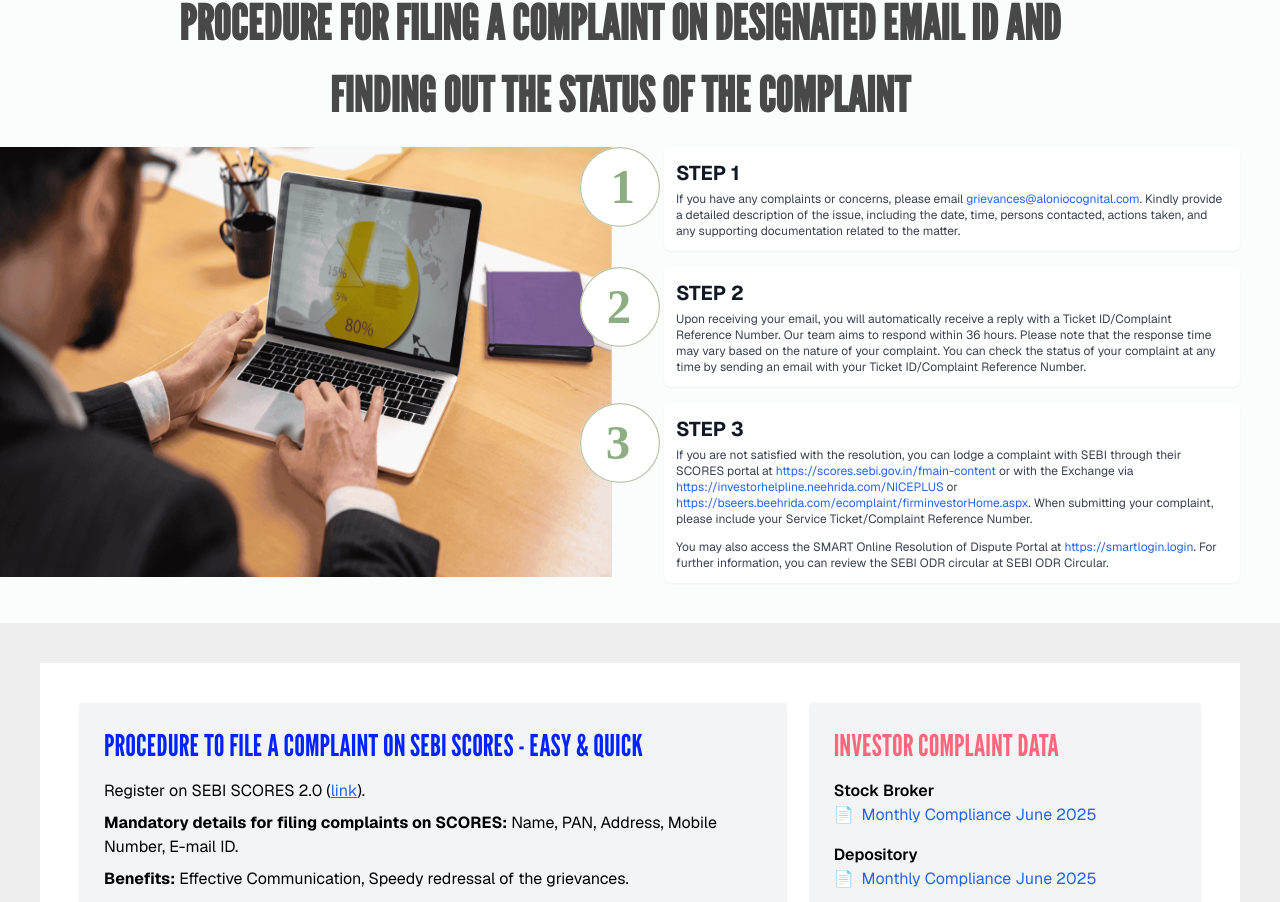
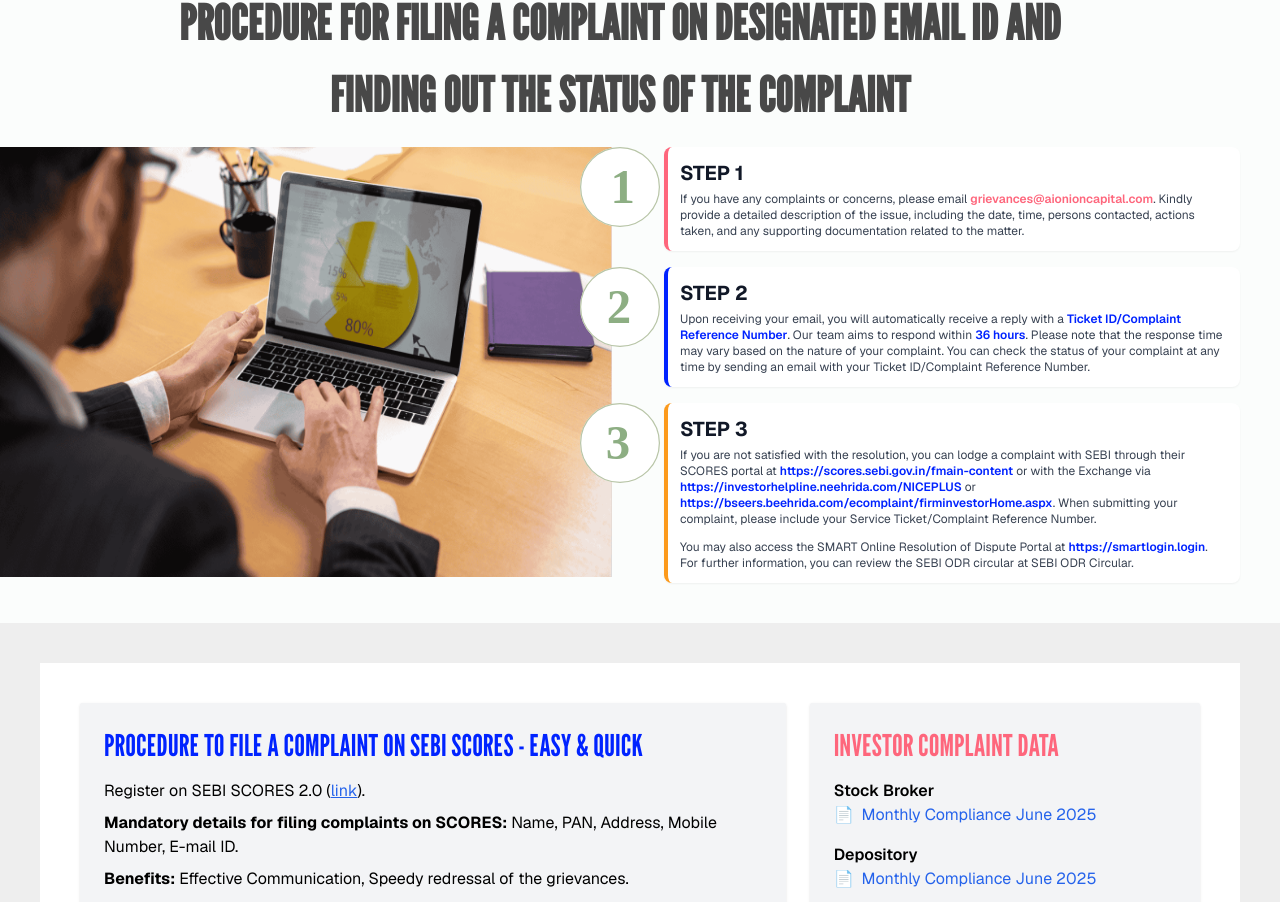
Before and after one commit to Johnrebu/aionioncapital, a Next.js app: page /resources in a window 1280 px wide. Shown: the part 1646-2548 px from the top of the page. Built offline with nearby package versions, Linux system fonts and the light colour scheme.

Commit message:
complaint procedure section

```diff
--- a/src/app/resources/page.tsx
+++ b/src/app/resources/page.tsx
@@ -266,14 +266,14 @@
                     height={80}
                   />
                 </div>
-                <div className="bg-white p-3 rounded-lg shadow-sm flex-1">
+                <div className="bg-white p-3 rounded-lg shadow-sm flex-1 border-l-4 border-[#FE667C]">
                   <h2 className="text-xl font-bold text-gray-900 mb-1">
                     STEP 1
                   </h2>
                   <p className="text-gray-700 text-xs">
                     If you have any complaints or concerns, please email{" "}
-                    <span className="text-blue-600">
-                      grievances@aloniocognital.com
+                    <span className="text-[#FE667C] font-semibold">
+                      grievances@aionioncapital.com
                     </span>
                     . Kindly provide a detailed description of the issue,
                     including the date, time, persons contacted, actions taken,
@@ -292,14 +292,14 @@
                     height={80}
                   />
                 </div>
-                <div className="bg-white p-3 rounded-lg shadow-sm flex-1">
+                <div className="bg-white p-3 rounded-lg shadow-sm flex-1 border-l-4 border-[#0023FF]">
                   <h2 className="text-xl font-bold text-gray-900 mb-1">
                     STEP 2
                   </h2>
                   <p className="text-gray-700 text-xs">
                     Upon receiving your email, you will automatically receive a
-                    reply with a Ticket ID/Complaint Reference Number. Our team
-                    aims to respond within 36 hours. Please note that the
+                    reply with a <span className="font-semibold text-[#0023FF]">Ticket ID/Complaint Reference Number</span>. Our team
+                    aims to respond within <span className="font-semibold text-[#0023FF]">36 hours</span>. Please note that the
                     response time may vary based on the nature of your
                     complaint. You can check the status of your complaint at any
                     time by sending an email with your Ticket ID/Complaint
@@ -318,7 +318,7 @@
                     height={80}
                   />
                 </div>
-                <div className="bg-white p-3 rounded-lg shadow-sm flex-1">
+                <div className="bg-white p-3 rounded-lg shadow-sm flex-1 border-l-4 border-[#FC9A1C]">
                   <h2 className="text-xl font-bold text-gray-900 mb-1">
                     STEP 3
                   </h2>
@@ -327,21 +327,21 @@
                     a complaint with SEBI through their SCORES portal at{" "}
                     <a
                       href="https://scores.sebi.gov.in/fmain-content"
-                      className="text-blue-600 hover:underline"
+                      className="text-[#0023FF] hover:text-[#FE667C] font-semibold"
                     >
                       https://scores.sebi.gov.in/fmain-content
                     </a>{" "}
                     or with the Exchange via{" "}
                     <a
                       href="https://investorhelpline.neehrida.com/NICEPLUS"
-                      className="text-blue-600 hover:underline"
+                      className="text-[#0023FF] hover:text-[#FE667C] font-semibold"
                     >
                       https://investorhelpline.neehrida.com/NICEPLUS
                     </a>{" "}
                     or{" "}
                     <a
                       href="https://bseers.beehrida.com/ecomplaint/firminvestorHome.aspx"
-                      className="text-blue-600 hover:underline"
+                      className="text-[#0023FF] hover:text-[#FE667C] font-semibold"
                     >
                       https://bseers.beehrida.com/ecomplaint/firminvestorHome.aspx
                     </a>
@@ -353,7 +353,7 @@
                     Portal at{" "}
                     <a
                       href="https://smartlogin.login"
-                      className="text-blue-600 hover:underline"
+                      className="text-[#0023FF] hover:text-[#FE667C] font-semibold"
                     >
                       https://smartlogin.login
                     </a>
```
